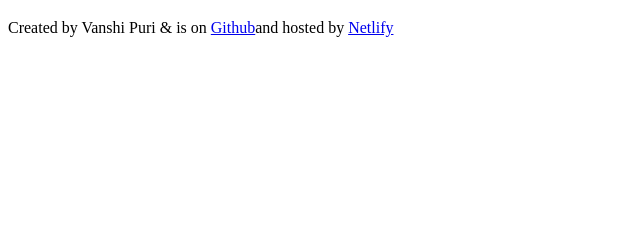
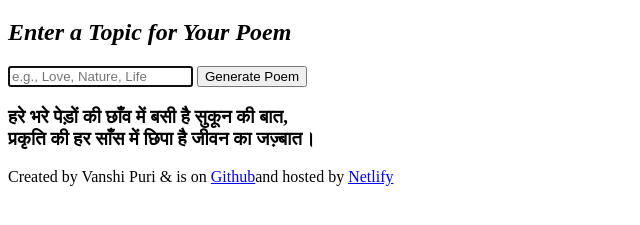
Before and after one commit to vanshipuri/Hindi-Poem-Generator, a plain HTML site: page index.html in a window 1280 px wide. Shown: the part 61-286 px from the top of the page, without its empty margins (0-640 px from the left). Drawn offline with Linux system fonts and the light colour scheme.

Commit message:
added generate button + poem

```diff
--- a/index.html
+++ b/index.html
@@ -8,13 +8,20 @@
     <link rel="stylesheet" href="style.css">
 </head>
 <body>
-
-
+ <div class="container">
+    <h2><i>Enter a Topic for Your Poem</i></h2>
+    <input type="text" id="topicInput" placeholder="e.g., Love, Nature, Life"  autofocus required>
+    <button id="generateButton">Generate Poem</button>
+    <div id="poemOutput" class="poem-output">
+        <h3>हरे भरे पेड़ों की छाँव में बसी है सुकून की बात,<br>
+प्रकृति की हर साँस में छिपा है जीवन का जज़्बात।</h3>
+        <p id="poemText"></p>
+ </div>
 
 
     <script src="script.js"></script>
 </body>
 <footer>
-               <p> Created by Vanshi Puri & is on <a href="https://github.com/vanshipuri" >Github</a>and hosted by <a href="#">Netlify</a></p>
+               <p> Created by Vanshi Puri & is on <a href="https://github.com/vanshipuri" >Github</a>and hosted by <a href="https://hindi-poem-generator-by-vanshi.netlify.app/">Netlify</a></p>
 </footer>
 </html>
```
